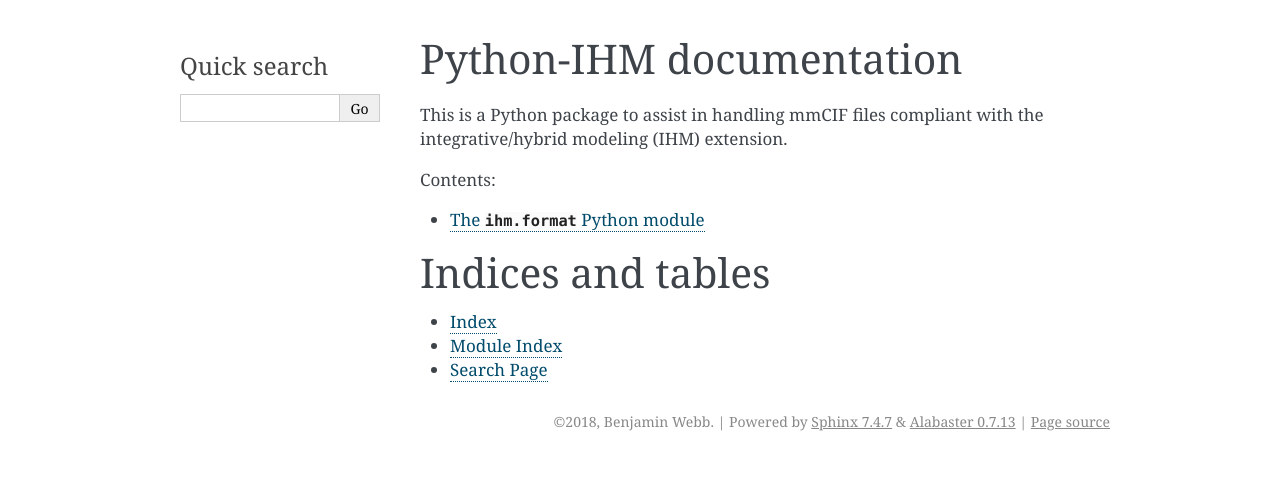
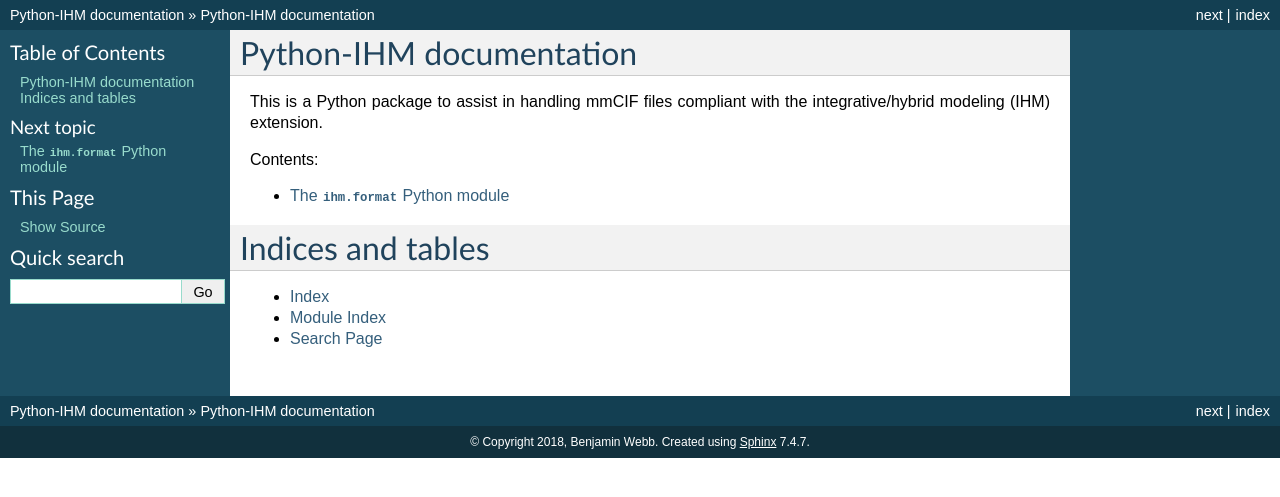
Before and after one commit to ihmwg/python-ihm, a Sphinx documentation site: the page built from docs/index.rst, in a window 1280 px wide. Shown: the top 497 px of the page. Built offline with Sphinx 7.4.7, drawn with Linux system fonts in a browser that asks for light colours.

Commit message:
Switch to default theme

```diff
--- a/docs/conf.py
+++ b/docs/conf.py
@@ -83,7 +83,7 @@
 # The theme to use for HTML and HTML Help pages.  See the documentation for
 # a list of builtin themes.
 #
-html_theme = 'alabaster'
+html_theme = 'default'
 
 # Theme options are theme-specific and customize the look and feel of a theme
 # further.  For a list of options available for each theme, see the
@@ -99,15 +99,7 @@
 # Custom sidebar templates, must be a dictionary that maps document names
 # to template names.
 #
-# This is required for the alabaster theme
-# refs: http://alabaster.readthedocs.io/en/latest/installation.html#sidebars
-html_sidebars = {
-    '**': [
-        'relations.html',  # needs 'show_related': True theme option to display
-        'searchbox.html',
-    ]
-}
-
+html_sidebars = {}
 
 # -- Options for HTMLHelp output ------------------------------------------
 
```
